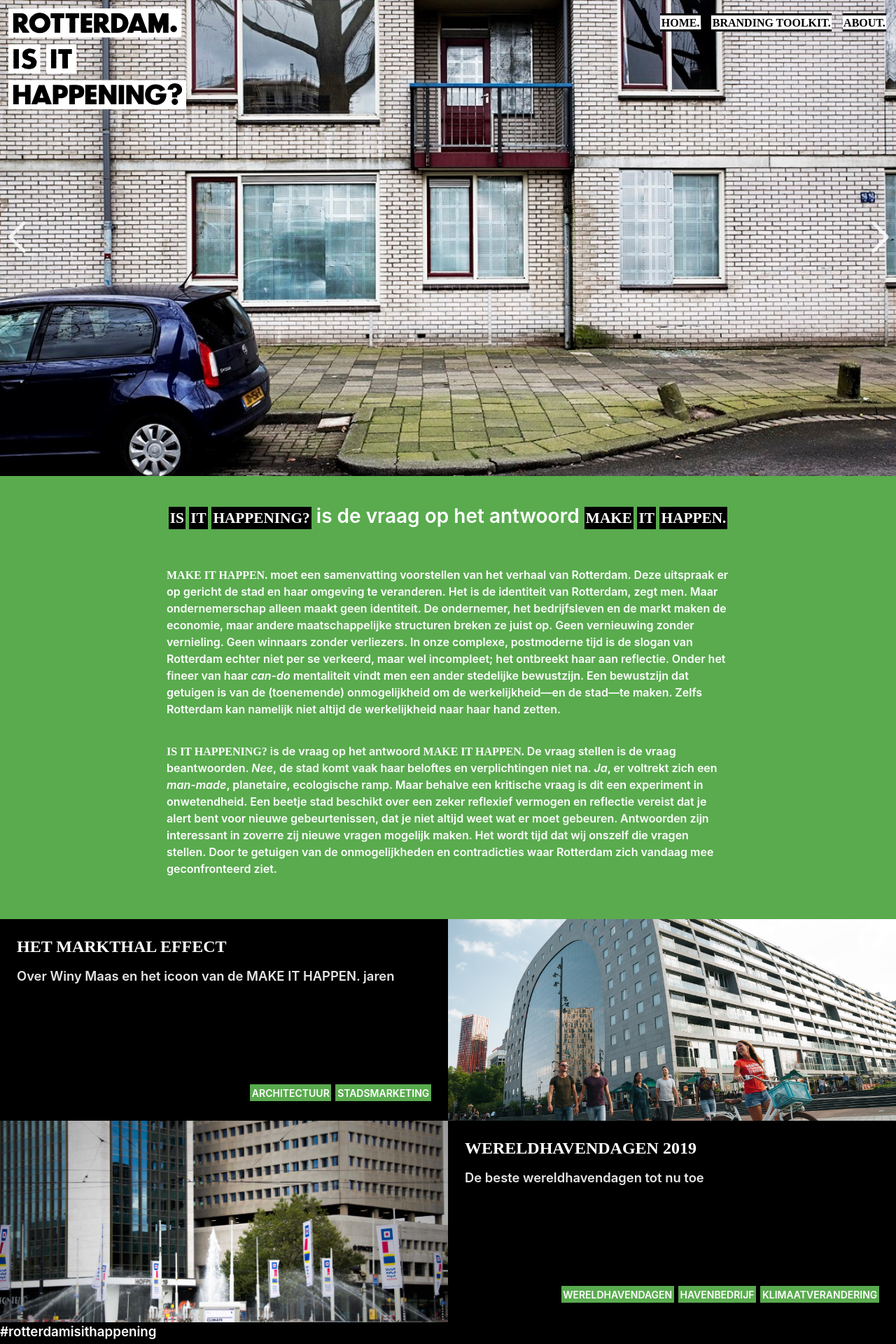
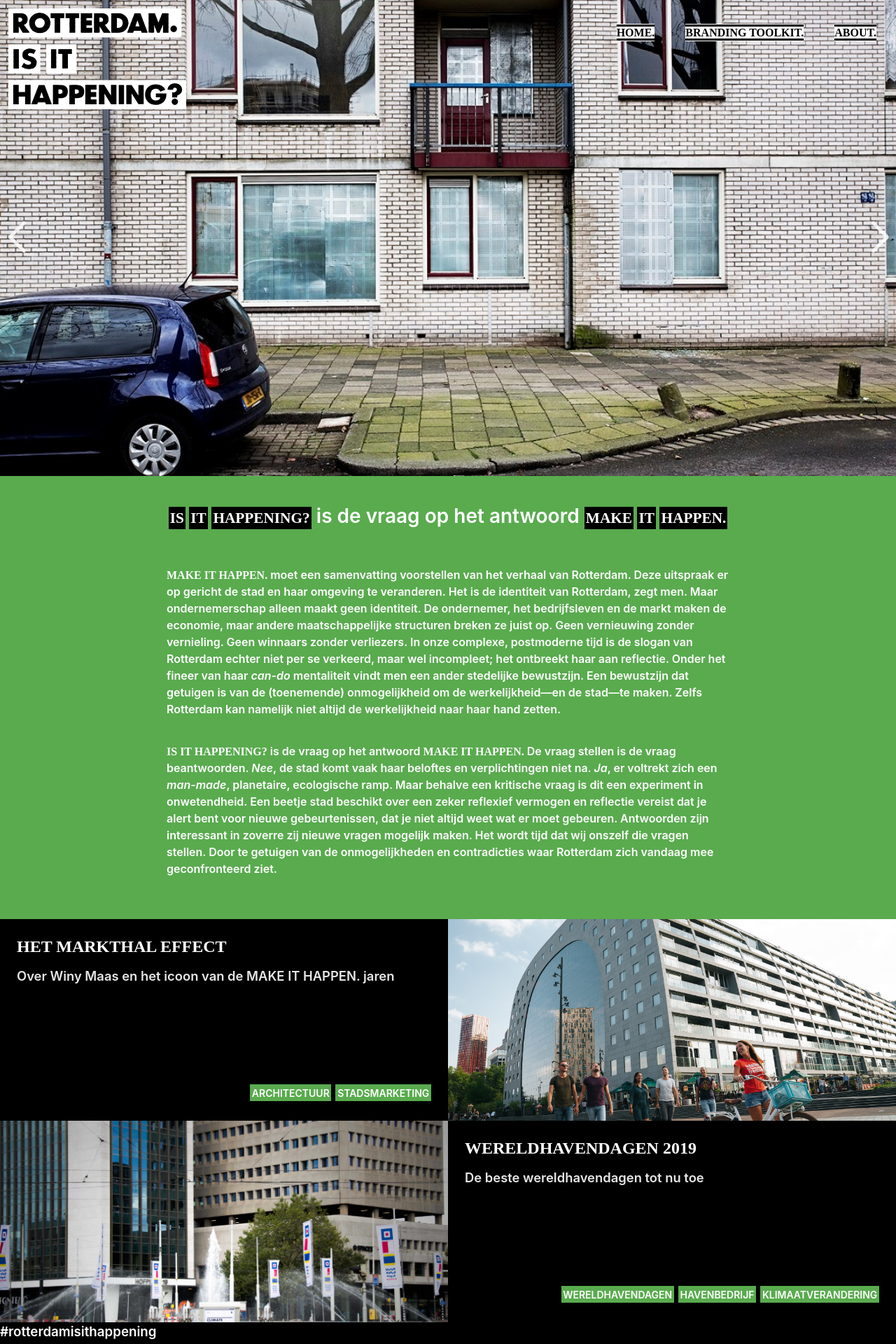
Before and after one commit to norealdirection/norealdirection.github.io, a Jekyll site: the page built from index.markdown, in a window 1280 px wide. Shown: the top 1920 px of the page at 70% size. Built offline with Jekyll 4.4.1, drawn with Linux system fonts in a browser that asks for light colours; grey boxes are pictures that could not be loaded.

Commit message:
Update _layout.scss

```diff
--- a/_sass/minima/_layout.scss
+++ b/_sass/minima/_layout.scss
@@ -65,7 +65,7 @@
 		width: auto;
 		height: auto;
 		//padding: 0.1rem;
-		margin: 0.1rem;
+		margin: 1rem;
 	}
 
 	.page-link {
@@ -74,7 +74,7 @@
 		font-weight: bold;
 		font-style: normal;
 		text-transform: uppercase;
-		padding: 0.1rem;
+		//padding: 0.1rem;
 		border-top: 3px solid #000;
 		border-bottom: 3px solid #000;
 		line-height: $base-line-height;
```
Lines whose indentation alone changed are shown as unchanged.
